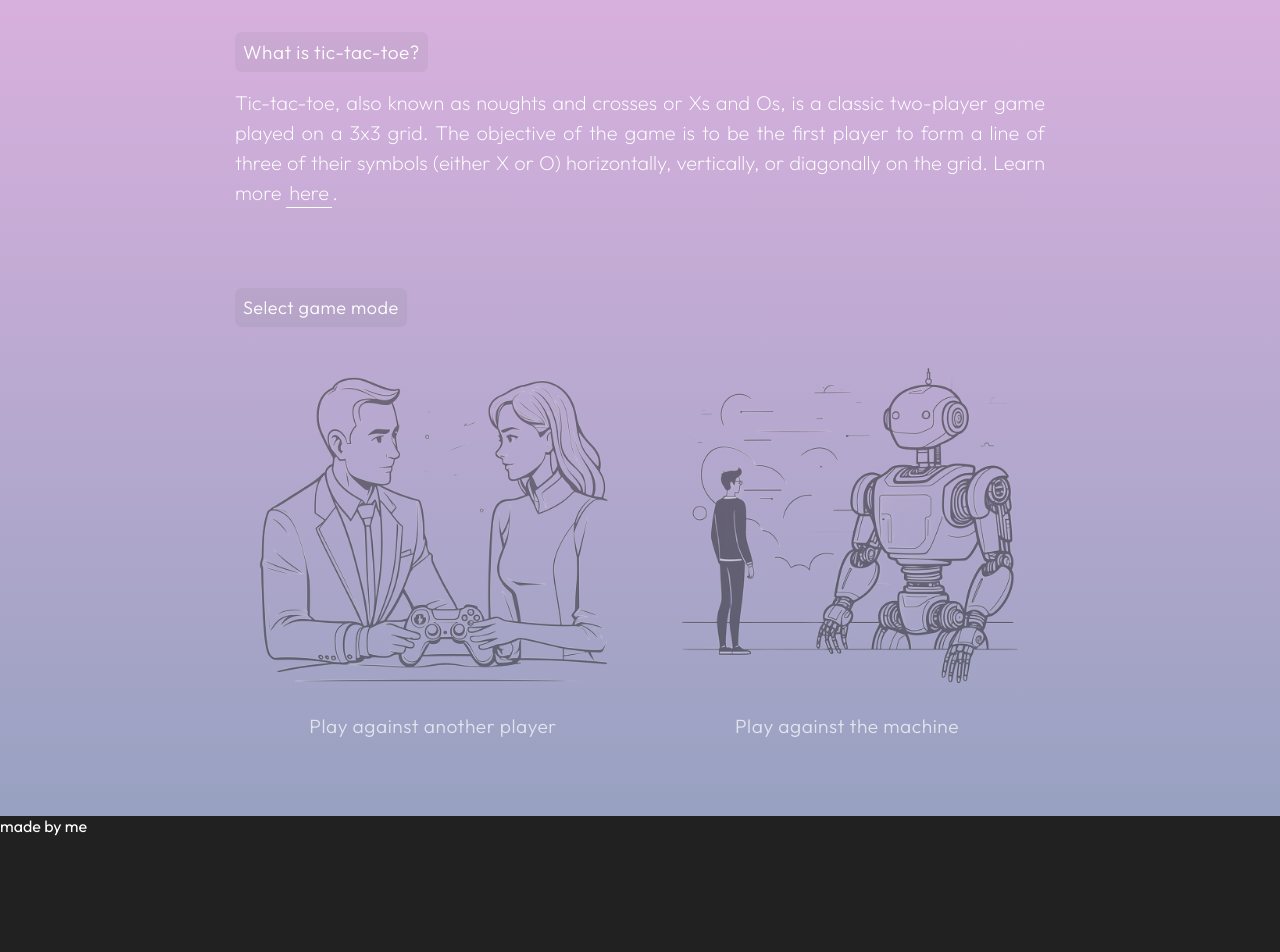
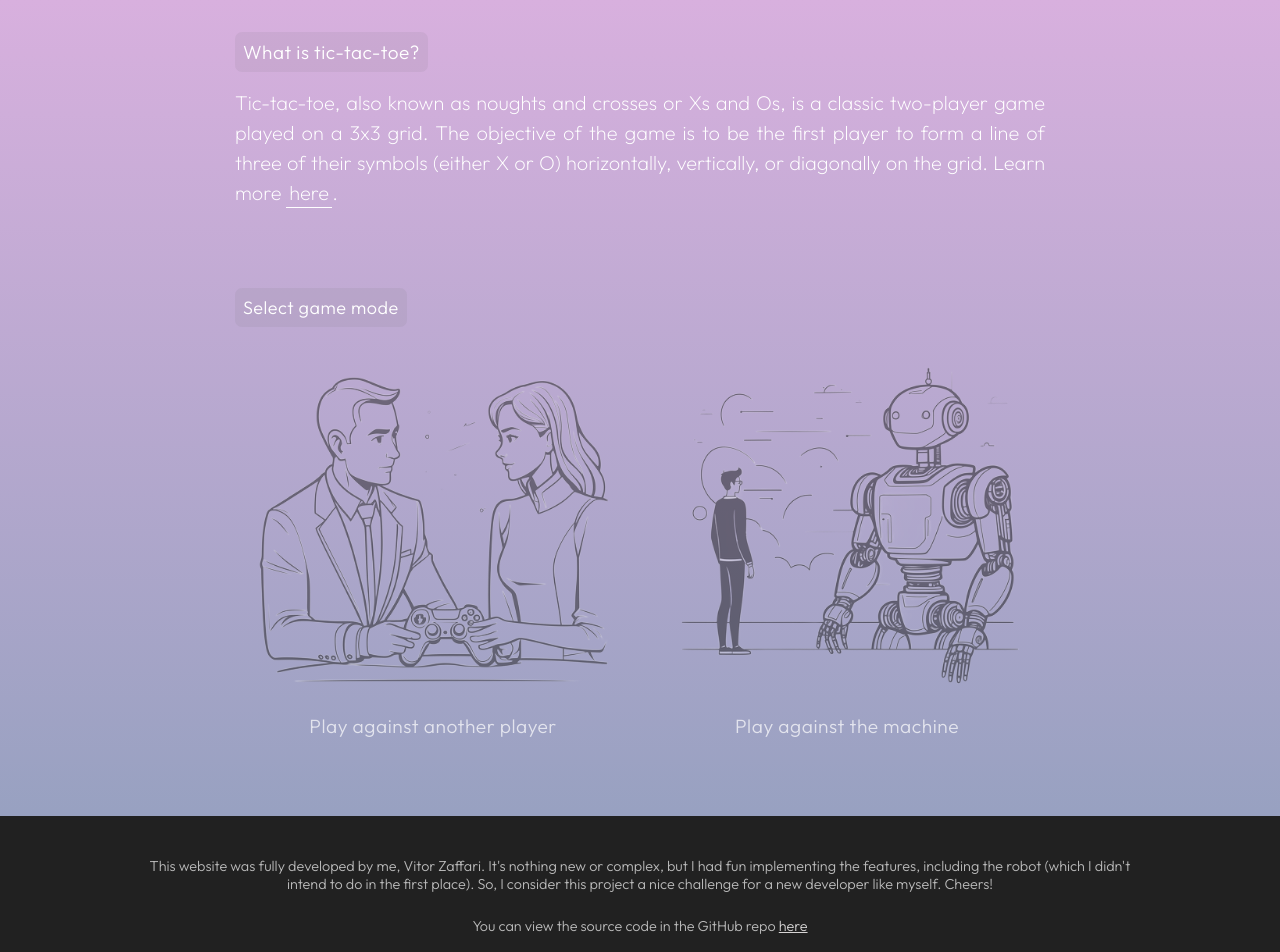
Before and after one commit to vitorzaffari/tic-tac-toe, a React (Vite) app: page / in a window 1280 px wide. Shown: the top 952 px of the page. Built offline with nearby package versions, Linux system fonts and the light colour scheme.

Commit message:
update: footer

```diff
--- a/src/App.jsx
+++ b/src/App.jsx
@@ -4,8 +4,9 @@ import Footer from './v2-components/Footer/Footer.jsx';
 import MainGameWindow from './v2-components/MainGameWindow/MainGameWindow.jsx';
 
 
-//TODO Merge PVP and PVR components
 //TODO Footer
+//TODO Change PlayerNames component to PlayerNamesInputs
+//TODO Remove PlayaerNameInput component
 
 function App() {
 
--- a/src/v2-components/Footer/Footer.css
+++ b/src/v2-components/Footer/Footer.css
@@ -1,4 +1,23 @@
 footer{
     min-height: 10rem;
     background-color: #212121;
+    display: flex;
+    flex-direction: column;
+    justify-content: center;
+    gap: 1.5rem;
+    padding: 2rem;
+
+
+    p{
+        font-size: .9rem;
+        color: #cccccce3;
+        text-align: center;
+        max-width: 1000px;
+        font-weight: 300;
+        margin: 0 auto;
+
+        a{
+            color: #d6d4d4;
+        }
+    }
 }
--- a/src/v2-components/Footer/Footer.jsx
+++ b/src/v2-components/Footer/Footer.jsx
@@ -3,7 +3,8 @@ import './Footer.css'
 const Footer = () => {
   return (
     <footer>
-        <p>made by me</p>
+      <p>This website was fully developed by me, Vitor Zaffari. It's nothing new or complex, but I had fun implementing the features, including the robot (which I didn't intend to do in the first place). So, I consider this project a nice challenge for a new developer like myself. Cheers!</p>
+      <p>You can view the source code in the GitHub repo <a href='https://github.com/vitorzaffari/tic-tac-toe' target='_blank'>here</a></p>
     </footer>
   )
 }
--- a/src/v2-components/GameDisplay/GameDisplay.jsx
+++ b/src/v2-components/GameDisplay/GameDisplay.jsx
@@ -162,7 +162,7 @@ const GameDisplay = ({ playersInfo, backToMainMenu, isRobot = false }) => {
 
   return (
     <>
-      <PlayersInfoDisplay playersInfo={playersInfo} activePlayer={activePlayer} gameState={gameBoardState.gameState} restartGame={restartGame} backToMainMenu={backToMainMenu} />
+      <PlayersInfoDisplay playersInfo={playersInfo} activePlayer={activePlayer} gameState={gameBoardState.gameState} restartGame={restartGame} backToMainMenu={backToMainMenu} isRobot={isRobot}/>
 
       <GameBoard gameBoardState={gameBoardState} handleNewMove={handleNewMove}/>
 
--- a/src/v2-components/GameModeSelected/GameModeSelected.jsx
+++ b/src/v2-components/GameModeSelected/GameModeSelected.jsx
@@ -23,7 +23,6 @@ const GameModeSelected = ({ backToMainMenu, isAgainstRobot = false }) => {
     }
 
 
-    //TODO change PlayerNames component to PlayerNamesInputs
     if (!isGameActive) {
 
         const image = isAgainstRobot ? PvRobotIMG : PVPimage2;
--- a/src/v2-components/MainGameWindow/MainGameWindow.css
+++ b/src/v2-components/MainGameWindow/MainGameWindow.css
@@ -8,5 +8,4 @@
     justify-content: center;
     gap: 4rem;
     padding: 2rem 0;
-    position: relative;
 }
--- a/src/v2-components/PlayersInfoDisplay/PlayersInfoDisplay.css
+++ b/src/v2-components/PlayersInfoDisplay/PlayersInfoDisplay.css
@@ -1,27 +1,16 @@
 .player-info-display-component {
     display: flex;
-    justify-content:center;
+    justify-content: center;
     align-items: end;
     gap: 2rem;
     min-height: 6rem;
 
     .player-info-div {
         display: flex;
-        flex-direction: column;
-        padding: 1rem;
-        height: fit-content;
-
-        & .player-p {
-            margin-left: .8rem;
-            font-size: 1.2rem;
-            font-weight: 300;
-        }
-
-        & .wrap {
-            width: fit-content;
-            margin: 5px auto 0;
+        padding: .5rem;
         display: flex;
         gap: .5rem;
+
 
         & p {
             font-size: 1.6rem;
@@ -31,7 +20,6 @@
 
         & .player-symbol {
             background-color: #FFFFFF30;
-            }
         }
 
     }
--- a/src/v2-components/PlayersInfoDisplay/PlayersInfoDisplay.jsx
+++ b/src/v2-components/PlayersInfoDisplay/PlayersInfoDisplay.jsx
@@ -1,41 +1,37 @@
 import './PlayersInfoDisplay.css'
 
-const PlayersInfoDisplay = ({ playersInfo, activePlayer, gameState, restartGame, backToMainMenu }) => {
+const PlayersInfoDisplay = ({ playersInfo, activePlayer, gameState, restartGame, backToMainMenu, isRobot = false }) => {
 
+
+
+    if (!gameState) {
         return (
-        <>
-            {!gameState &&
             <div className='player-info-display-component'>
                 <div className={`player-info-div ${activePlayer.symbol === 'X' && 'active'}`}>
-                        <div className='wrap'>
-                            <p>{playersInfo.player1}</p>
+                    <p> {playersInfo.player1}</p>
                     <p className='player-symbol'>{playersInfo.player1Symbol}</p>
                 </div>
-                    </div>
                 <div className={`player-info-div ${activePlayer.symbol === 'O' && 'active'}`}>
-                        <div className='wrap'>
                     <p>{playersInfo.player2}</p>
                     <p className='player-symbol'>{playersInfo.player2Symbol}</p>
                 </div>
-                    </div>
 
             </div>
+        )
     }
-            {gameState &&
+
+
+    let message = (gameState === 'won') ? (isRobot && activePlayer.symbol === 'O') ? 'Robot won. Try again!' : `${activePlayer.player} won. Congratulations!` : 'Game drawn. No winner!';
+
+    return (
         <div className='winner-container'>
-
-                    {gameState == 'won' && <p className='winner-message'>{activePlayer.player} won. Congratulations!</p>}
-
-                    {gameState == 'draw' && <p className='winner-message'>Game drawn. No winner!</p>}
-
+            <p className='winner-message'>{message}</p>
             <div className='btns-wrap'>
                 <button onClick={restartGame}>Restart Game</button>
                 <p>or</p>
-                        <button onClick={backToMainMenu}>Back to main menu</button>
+                <button onClick={backToMainMenu}>Back to menu</button>
             </div>
         </div>
-            }
-        </>
     )
 }
 
```
Lines whose indentation alone changed are shown as unchanged.
